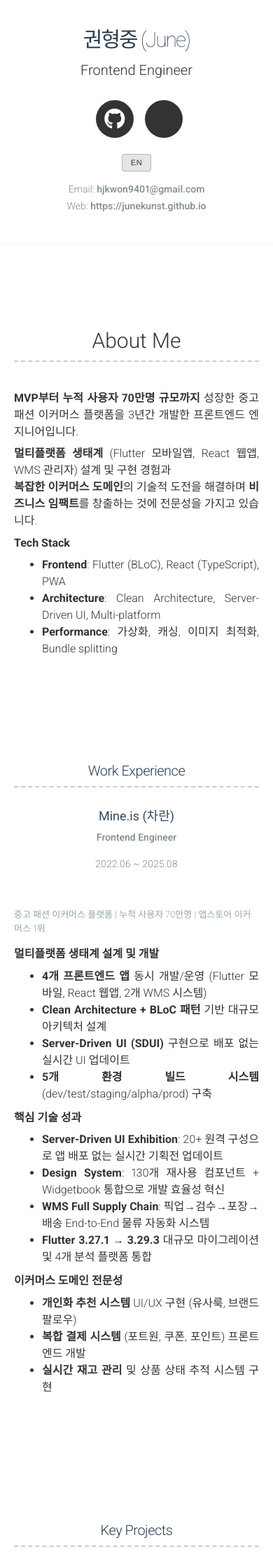
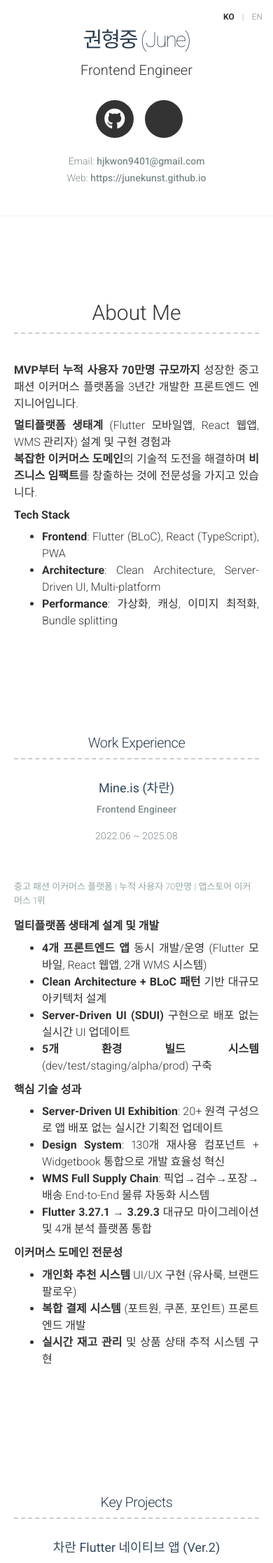
Before and after one commit to JuneKunst/JuneKunst.github.io, a Jekyll site: the page built from index.md, in a window 390 px wide. Shown: the top 2233 px of the page at 70% size. Built offline with Jekyll 4.4.1, drawn with Linux system fonts in a browser that asks for light colours; nearby versions of some CDN libraries.

Commit message:
Change lang button

```diff
--- a/_includes/header.html
+++ b/_includes/header.html
@@ -1,4 +1,9 @@
 <div class="container header-container">
+  <div class="language-toggle">
+    <span id="lang-ko" class="lang-option active">KO</span>
+    <span class="lang-separator">|</span>
+    <span id="lang-en" class="lang-option">EN</span>
+  </div>
   <div class="row">
     <div class="col-xs-12 col-sm-6 col-md-6 col-lg-8 header-left">
       <h1>
@@ -112,12 +117,6 @@
         {% endfor %}
       </ul>
 
-      <div class="language-toggle">
-        <button id="lang-toggle" class="lang-button">
-          <span id="lang-text">EN</span>
-        </button>
-      </div>
-
       {%- if site.email -%}
         <p>
           {{ site.email_title | default: "Email" }}: <a href="mailto:{{ site.email }}" target="_blank">{{ site.email | escape }}</a>
--- a/_sass/modern-resume-theme.scss
+++ b/_sass/modern-resume-theme.scss
@@ -7,63 +7,43 @@
 
 // Language toggle styles
 .language-toggle {
-  margin-top: 15px;
+  position: absolute;
+  top: 20px;
+  right: 20px;
+  font-size: 12px;
+  font-weight: 400;
+  color: #333;
+  user-select: none;
 
   @media screen and (max-width: 767px) {
-    text-align: center;
-    margin-top: 10px;
-    margin-bottom: 15px;
+    top: 15px;
+    right: 15px;
   }
 }
 
-.lang-button {
-  background: rgba(0, 0, 0, 0.1);
-  color: #333;
-  border: 1px solid rgba(0, 0, 0, 0.2);
-  padding: 6px 12px;
-  border-radius: 4px;
+.lang-option {
   cursor: pointer;
-  font-size: 11px;
-  font-weight: 500;
-  text-transform: uppercase;
-  letter-spacing: 0.5px;
   transition: all 0.2s ease;
+  opacity: 0.4;
+
+  &.active {
+    font-weight: 700;
+    opacity: 1;
+  }
 
   &:hover {
-    background: rgba(0, 0, 0, 0.15);
-    border-color: rgba(0, 0, 0, 0.3);
-    transform: translateY(-1px);
-  }
-
-  &:active {
-    transform: translateY(0);
-    background: rgba(0, 0, 0, 0.2);
-  }
-
-  &:focus {
-    outline: none;
-    box-shadow: 0 0 0 2px rgba(0, 0, 0, 0.1);
+    opacity: 0.8;
   }
 }
 
-// Dark theme styles
-body.dark .lang-button {
-  background: rgba(255, 255, 255, 0.1);
+.lang-separator {
+  margin: 0 8px;
+  opacity: 0.3;
+}
+
+// Dark theme support
+body.dark .language-toggle {
   color: #ffffff;
-  border-color: rgba(255, 255, 255, 0.3);
-
-  &:hover {
-    background: rgba(255, 255, 255, 0.2);
-    border-color: rgba(255, 255, 255, 0.5);
-  }
-
-  &:active {
-    background: rgba(255, 255, 255, 0.15);
-  }
-
-  &:focus {
-    box-shadow: 0 0 0 2px rgba(255, 255, 255, 0.3);
-  }
 }
 
 .header-right p {
--- a/assets/js/index.js
+++ b/assets/js/index.js
@@ -4,26 +4,41 @@ if (window.matchMedia && window.matchMedia('(prefers-color-scheme: dark)').match
 
 // Language toggle functionality
 document.addEventListener('DOMContentLoaded', function() {
-  const langToggle = document.getElementById('lang-toggle');
-  const langText = document.getElementById('lang-text');
+  const langKo = document.getElementById('lang-ko');
+  const langEn = document.getElementById('lang-en');
   let currentLang = localStorage.getItem('language') || 'ko';
 
   // Initialize language
   setLanguage(currentLang);
 
-  if (langToggle) {
-    langToggle.addEventListener('click', function(e) {
-      e.preventDefault();
-      currentLang = currentLang === 'ko' ? 'en' : 'ko';
-      setLanguage(currentLang);
-      localStorage.setItem('language', currentLang);
+  // Add click event listeners
+  if (langKo) {
+    langKo.addEventListener('click', function() {
+      if (currentLang !== 'ko') {
+        currentLang = 'ko';
+        setLanguage(currentLang);
+        localStorage.setItem('language', currentLang);
+      }
+    });
+  }
+
+  if (langEn) {
+    langEn.addEventListener('click', function() {
+      if (currentLang !== 'en') {
+        currentLang = 'en';
+        setLanguage(currentLang);
+        localStorage.setItem('language', currentLang);
+      }
     });
   }
 
   function setLanguage(lang) {
-    if (langText) {
-      langText.textContent = lang === 'ko' ? 'EN' : 'KO';
+    // Update active state
+    if (langKo && langEn) {
+      langKo.classList.toggle('active', lang === 'ko');
+      langEn.classList.toggle('active', lang === 'en');
     }
+
     document.documentElement.setAttribute('data-lang', lang);
 
     // Show/hide language specific elements
```
